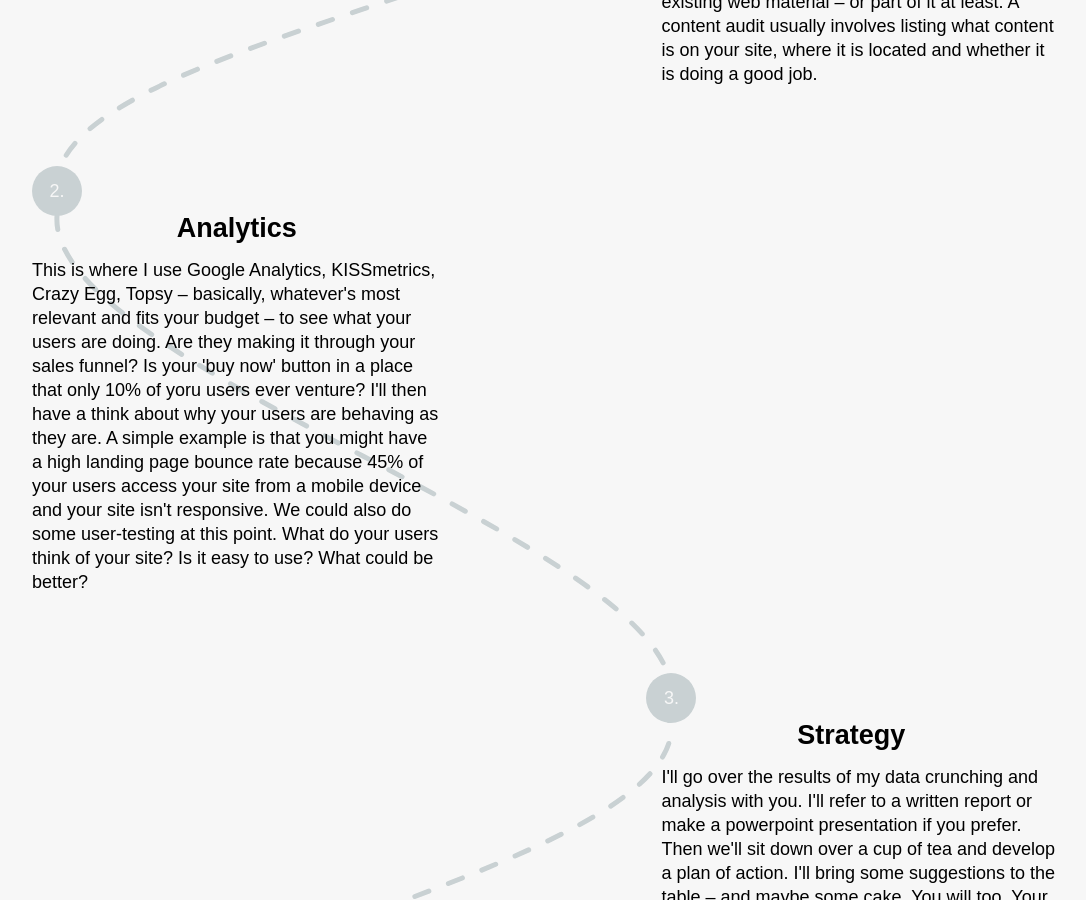
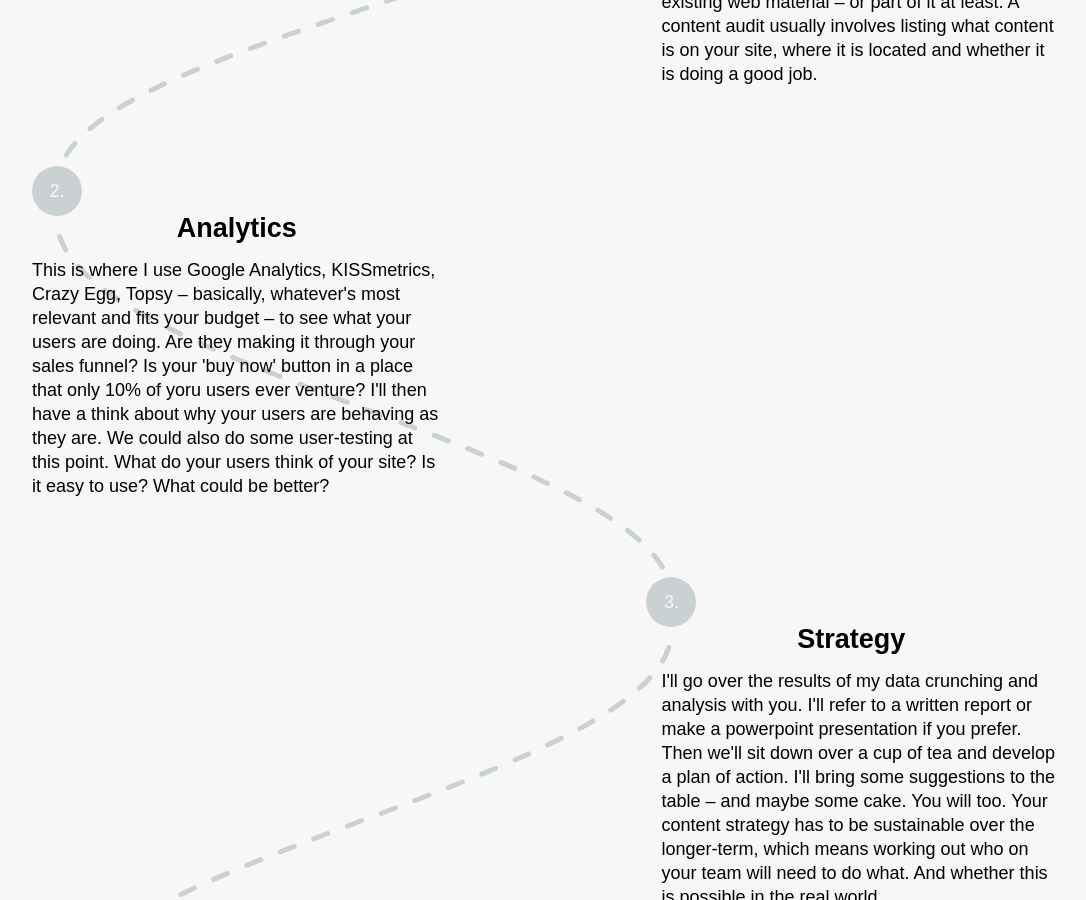
Before and after one commit to smokingpun/smokingpun.github.io, a Jekyll site: the page built from index.html, in a window 1280 px wide and 900 px high, scrolled down 1193 px. Shown: the whole window, without its empty margins (96-1182 px from the left). Built offline with Jekyll 4.4.1, drawn with Linux system fonts in a browser that asks for light colours; nearby versions of some CDN libraries; some web fonts are replaced; Markdown is read by kramdown in place of the engine named in the settings.

Commit message:
editing changes

```diff
--- a/_layouts/homepage.html
+++ b/_layouts/homepage.html
@@ -66,7 +66,7 @@
       <article>
         <figure id="bullet-2" class="journey-bullet _jsPlumb_endpoint_anchor_">2.</figure>
         <h2>Analytics</h2>
-        <p>This is where I use Google Analytics, KISSmetrics, Crazy Egg, Topsy – basically, whatever's most relevant and fits your budget – to see what your users are doing. Are they making it through your sales funnel? Is your 'buy now' button in a place that only 10% of yoru users ever venture?  I'll then have a think about why your users are behaving as they are. A simple example is that you might have a high landing page bounce rate because 45% of your users access your site from a mobile device and your site isn't responsive. We could also do some user-testing at this point. What do your users think of your site? Is it easy to use? What could be better?</p>
+        <p>This is where I use Google Analytics, KISSmetrics, Crazy Egg, Topsy – basically, whatever's most relevant and fits your budget – to see what your users are doing. Are they making it through your sales funnel? Is your 'buy now' button in a place that only 10% of yoru users ever venture?  I'll then have a think about why your users are behaving as they are. We could also do some user-testing at this point. What do your users think of your site? Is it easy to use? What could be better?</p>
       </article>
     </section>
     <section class="journey_strategy">
```
